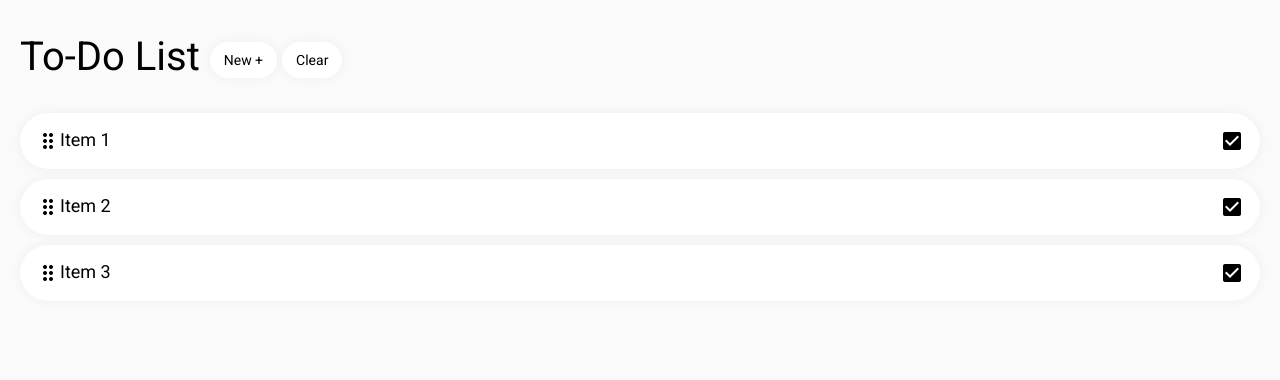
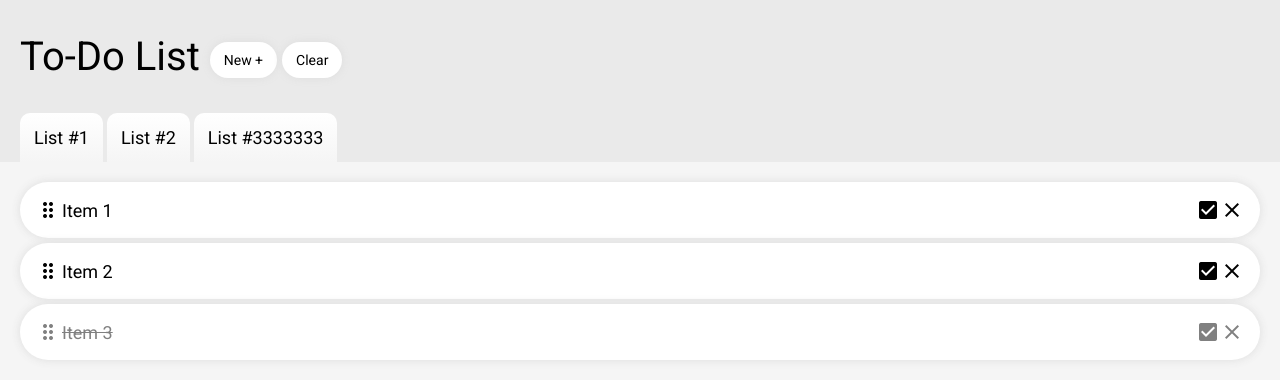
Before and after one commit to taettkee/todolist, a website: page index.html in a window 1280 px wide. Drawn offline with nearby package versions, Linux system fonts and the light colour scheme.

Commit message:
- Added sortable tabs and the ability to edit items (minor bug with sorting tabs)

```diff
--- a/index.html
+++ b/index.html
@@ -12,28 +12,36 @@
     <script crossorigin src="https://unpkg.com/react@16/umd/react.production.min.js"></script>
     <script crossorigin src="https://unpkg.com/react-dom@16/umd/react-dom.production.min.js"></script> -->
     <script type="text/javascript" src="index.js"></script>
-    <script src="app.js"></script>
+    <script type="text/babel" src="app.js"></script>
     <title>To-Do List</title>
 </head>
 <body>
   <nav>
     <h1>To-Do List <button id="new-item">New +</button><button id="new-item">Clear</button></h1>
   </nav>
+  <div id="list-tab-container">
+    <div class="list-tab">List #1</div>
+    <div class="list-tab">List #2</div>
+    <div class="list-tab">List #3333333</div>
+  </div>
   <div id="list" class="ui-sortable">
     <div class="item">
       <i class="material-icons drag-indicator">drag_indicator</i>
-      <span class="text">Item 1</span>
+      <input class="text" value="Item 1">
       <i class="material-icons check-box">check_box</i>
+      <i class="material-icons close">close</i>
     </div>
     <div class="item">
       <i class="material-icons drag-indicator">drag_indicator</i>
-      <span class="text">Item 2</span>
+      <input class="text" value="Item 2">
       <i class="material-icons check-box">check_box</i>
+      <i class="material-icons close">close</i>
     </div>
-    <div class="item">
+    <div class="item completed">
       <i class="material-icons drag-indicator">drag_indicator</i>
-      <span class="text">Item 3</span>
+      <input class="text" value="Item 3">
       <i class="material-icons check-box">check_box</i>
+      <i class="material-icons close">close</i>
     </div>
   </div>
 </body>
--- a/index.js
+++ b/index.js
@@ -3,6 +3,12 @@ $(function(){
     handle: ".drag-indicator",
     placeholder: "placeholder",
     axis: "y",
-    cursor: "grabbing"
+    cursor: "grabbing",
+    containment: "parent"
+  });
+  $("#list-tab-container").sortable({
+    axis: "x",
+    cursor: "grabbing",
+    containment: "parent"
   });
 });
--- a/index.scss
+++ b/index.scss
@@ -1,22 +1,53 @@
-$bg-color: #fafafa;
+//bg-color: #fafafa
+$bg-color: #eaeaea;
+$bg-color2: #f5f5f5;
 $fg-color: #fff;
-$fg-hov-color: #fdfdfd;
-$fg-act-color: #fbfbfb;
+$fg-hov-color: #fafafa;
+$fg-act-color: #f6f6f6;
 $txt-color: #111;
-$sh-color: #eee;
+
+$side-margin: 20px;
+//shadow color
+$sh-color: #ddd;
+
+
+/* width */
+::-webkit-scrollbar {
+  width: 10px;
+}
+
+/* Track */
+::-webkit-scrollbar-track {
+  background-color: #ccc;
+}
+
+/* Handle */
+::-webkit-scrollbar-thumb {
+  background-color: white;
+  border-radius: 50px;
+}
+
+/* Handle on hover */
+::-webkit-scrollbar-thumb:hover {
+  background: #eee;
+}
+
 
 *{
   font-family: 'Roboto', sans-serif;
+  transition: background 0.25s, color 0.25s;
 }
 
 body{
   background-color: $bg-color;
   margin: 0;
-  padding: 0 20px;
+  // padding: 0 20px;
 }
 
 html,body{
   overflow-x: hidden;
+  width: 100%;
+  height: 100%;
 }
 
 h1,h2,h3,h4,h5,h6{
@@ -32,7 +63,6 @@ h1,h2,h3,h4,h5,h6{
   &:active{
     background-color: $fg-act-color;
   }
-  transition: background 0.25s;
 }
 
 button{
@@ -54,6 +84,9 @@ nav{
   // border-radius: 10px;
   // padding: 16px;
   // margin: 20px 0px;
+  margin:0 $side-margin;
+
+
   h1{
     font-size: 40px;
     // margin: 0;
@@ -64,8 +97,35 @@ nav{
   }
 }
 
+#list-tab-container{
+  // margin-bottom: 10px;
+  margin: 0 $side-margin;
+  user-select: none;
+  .list-tab{
+    border-top-right-radius: 10px;
+    border-top-left-radius: 10px;
+    padding: 14px;
+    font-size: 18px;
+    display: inline-block;
+    // box-shadow: 0 -3px 3px 0px $sh-color;
+    background: linear-gradient(to bottom, $fg-color, $bg-color2);
+    cursor: pointer;
+
+    &:hover{
+      background: $fg-color;
+    }
+
+    &:active{
+      background: $fg-hov-color;
+    }
+  }
+}
+
 #list{
-
+  background-color: $bg-color2;
+  padding: 20px $side-margin;
+  min-height: 100%;
+  overflow: visible;
   .item{
     @extend %component;
     box-sizing: border-box;
@@ -73,8 +133,21 @@ nav{
     padding: 16px;
     width: 100%;
     display: flex;
-    margin-bottom: 10px;
+    margin-bottom: 5px;
     // border: 1px solid #ddd;
+    cursor: text;
+
+    &.completed{
+      .text{
+        text-decoration: line-through;
+      }
+      *{
+        color: grey;
+      }
+      &:hover *{
+        color: $txt-color;
+      }
+    }
 
     i{
       user-select: none;
@@ -89,7 +162,7 @@ nav{
         }
       }
 
-      &.check-box{
+      &.check-box, &.close{
         cursor: pointer;
       }
     }
@@ -97,14 +170,19 @@ nav{
     .text{
       flex-grow: 1;
       font-size: 18px;
+      outline: 0;
+      border: 0;
+      background-color: transparent;
     }
 
   }
 
+
   .placeholder{
     background-color: $sh-color;
+    box-shadow: 0 0 50px 5px $sh-color;
     width: 100%;
-    height: 56px;
+    height: 51px;
     border-radius: 1000px;
     margin-bottom: 10px;
   }
```
Also changed, not shown: index.css, 1 other file.
